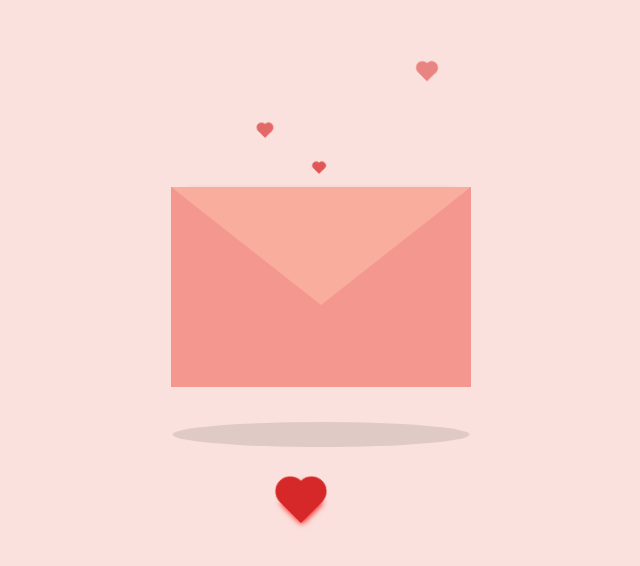
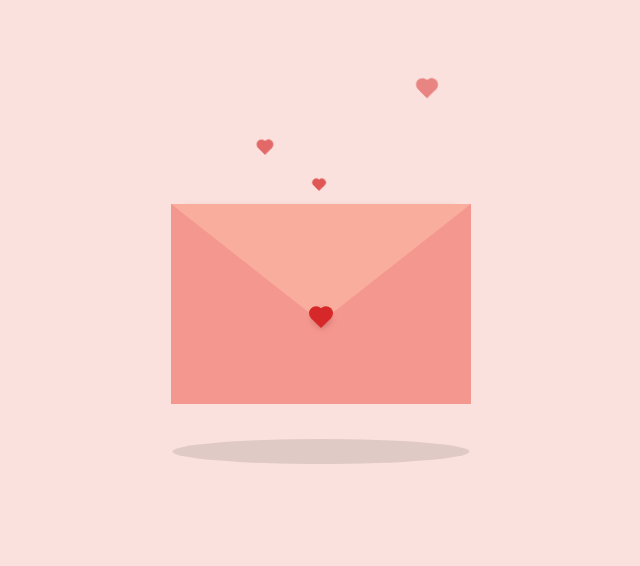
Before and after one commit to ninab5/v-day, a plain HTML site: page letter.html in a window 1280 px wide. Shown: the part 134-700 px from the top of the page, without its empty margins (319-959 px from the left). Drawn offline with nearby package versions, Linux system fonts and the light colour scheme.

Commit message:
Add files via upload

```diff
--- a/gollumstyle.css
+++ b/gollumstyle.css
@@ -36,5 +36,5 @@ button:focus {
 #noButton {
     position: absolute;
     padding: 10px 25px;
-    right: 480px;
+    left: 680px;
 }
--- a/style.css
+++ b/style.css
@@ -58,37 +58,6 @@ body {
     z-index: 5;
   }
 
-  .heart {
-    position: absolute;
-    top: 150px;
-    left: 150px;
-    width: 15px;
-    height: 15px;
-    background: red;
-    z-index: 4;
-    transform: translate(-50%, -20%) rotate(45deg);
-    transition: transform 0.5s ease-in-out 1s;
-    box-shadow: 0 1px 6px red;
-    cursor: pointer;
-  }
-
-  .heart:before, .heart:after {
-    content: "";
-    position: absolute;
-    width: 15px;
-    height: 15px;
-    background-color: red;
-    border-radius: 50%;
-  }
-
-  .heart:before {
-    top: -7.5px;
-  }
-
-  .heart:after {
-    right: 7.5px;
-  }
-
   .card {
     position: absolute;
     background-color: #f5ead0;
@@ -134,31 +103,33 @@ body {
   .heart {
     background-color: #d62828;
     display: inline-block;
-    height: 30px;
-    margin: 0 10px;
-    position: relative;
-    top: 100px;
-    left: 105px;
-    transform: rotate(-45deg);
-    width: 30px;
+    width: 14px;
+    height: 14px;
+    position: absolute;
+    top: 110px;
+    left: 150px;
+    z-index: 11;
+    transform: translate(-50%, -20%) rotate(-45deg);
+    transition: transform 0.5s ease-in-out 1s;
+    box-shadow: 0 1px 6px #c46969;
   }
 
   .heart:before, .heart:after {
     content: "";
     background-color: #d62828;
     border-radius: 50%;
-    height: 30px;
+    width: 14px;
+    height: 14px;
     position:absolute;
-    width: 30px;
   }
 
   .heart:before {
-    top: -15px;
+    top: -7px;
     left: 0px;
   }
 
   .heart:after {
-    left: 15px;
+    left: 7px;
     top: 0px;
   }
 
```
